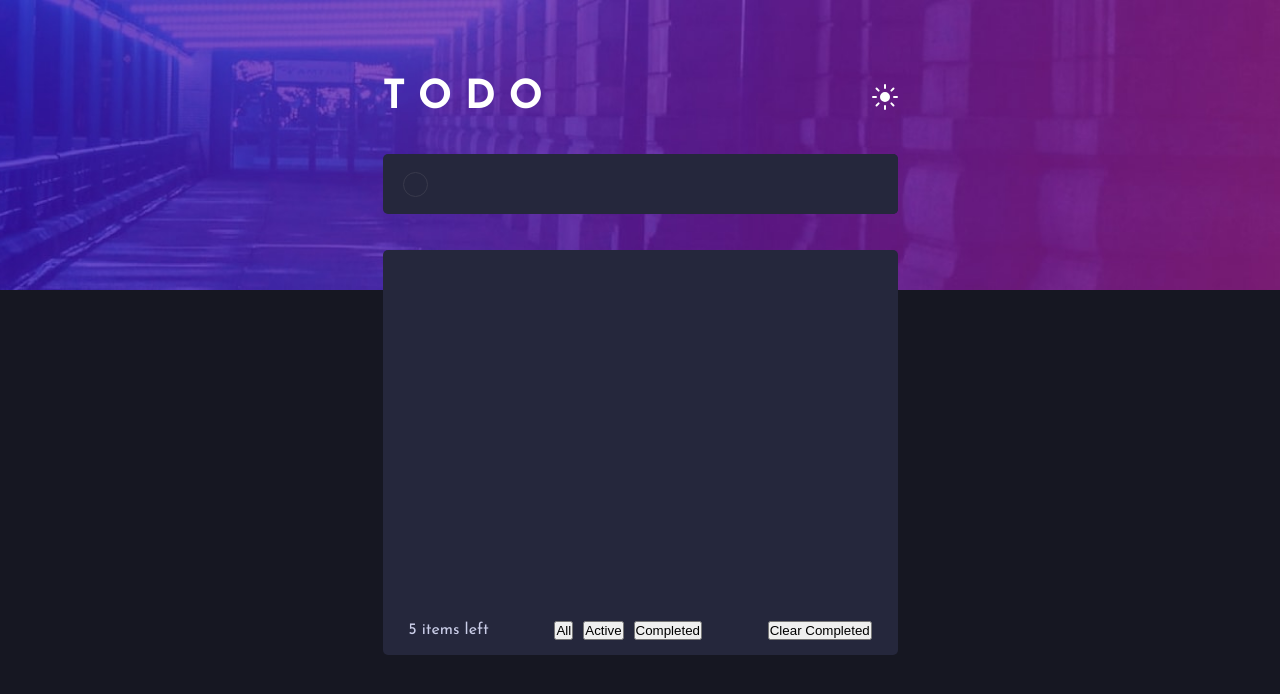
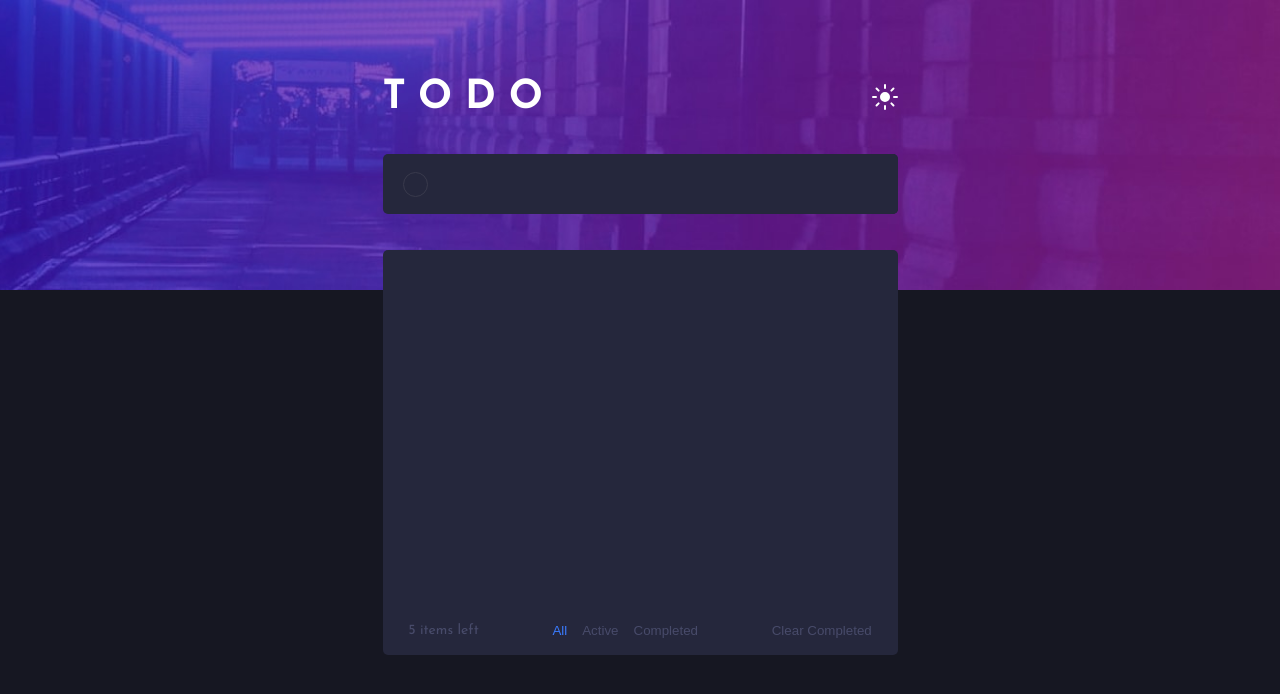
Before and after one commit to TornikeTt/todo-app, a React (Vite) app: page / in a window 1280 px wide. Shown: the top 694 px of the page. Built offline with nearby package versions, Linux system fonts and the light colour scheme.

Commit message:
Added a footer section to the Tasks component to display item count and filters.

```diff
--- a/src/Components/04-Tasks/Tasks.jsx
+++ b/src/Components/04-Tasks/Tasks.jsx
@@ -1,4 +1,6 @@
 import "./Tasks.scss";
+
+import cross from "/images/icon-cross.svg";
 
 function Tasks({ styling }) {
     return (
@@ -10,9 +12,9 @@ function Tasks({ styling }) {
             <footer>
                 <p>5 items left</p>
                 <div className="task-filters">
-                    <button>All</button>
-                    <button>Active</button>
-                    <button>Completed</button>
+                    <button className="all">All</button>
+                    <button className="Active">Active</button>
+                    <button className="Completed">Completed</button>
                 </div>
                 <button>Clear Completed</button>
             </footer>
--- a/src/Components/04-Tasks/Tasks.scss
+++ b/src/Components/04-Tasks/Tasks.scss
@@ -24,8 +24,27 @@ footer {
     justify-content: space-between;
     margin: 0 auto;
 
+    color: hsl(235, 19%, 35%);
+    font-size: 14px;
+
+    button {
+        border: none;
+        outline: none;
+        background-color: transparent;
+        color: inherit;
+        cursor: pointer;
+
+        &:hover {
+            color: hsl(0, 0%, 98%);
+        }
+    }
+
     .task-filters {
         display: flex;
-        gap: 10px;
+        gap: 15px;
+
+        .all {
+            color: hsl(220, 98%, 61%);
+        }
     }
 }
```
